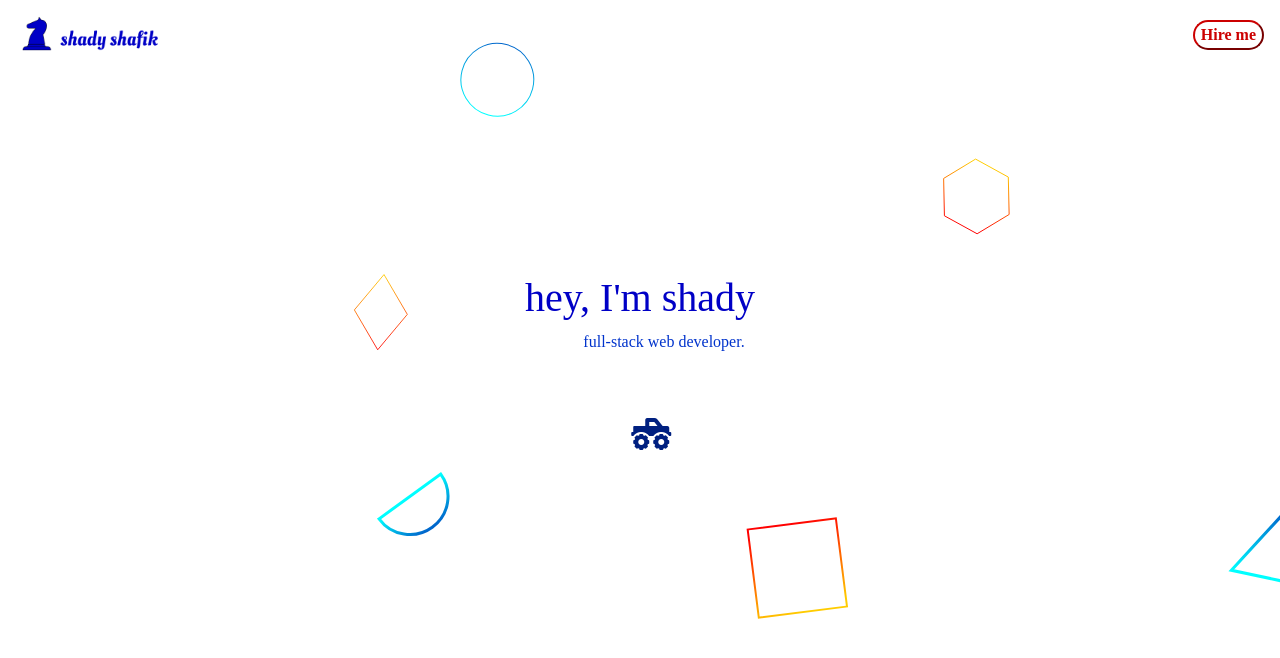
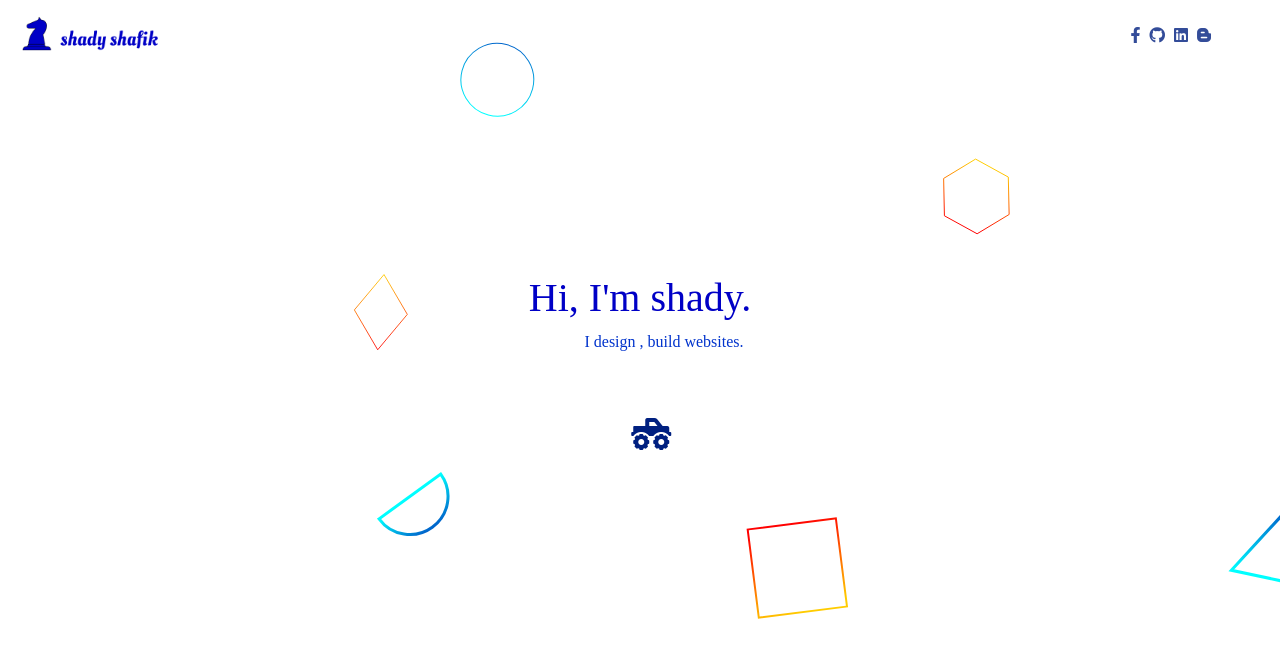
Before and after one commit to shady-shafik/portfolio, a plain HTML site: page index.html in a window 1280 px wide. Drawn offline with nearby package versions, Linux system fonts and the light colour scheme; a web font is replaced by a local one.

Commit message:
icons position

```diff
--- a/index.css
+++ b/index.css
@@ -8,7 +8,15 @@ body{
     background-attachment: fixed;
     background-size: cover;
 }
-
+ul{
+    list-style: none;
+}
+i{
+    cursor: pointer;
+}
+.my-color{
+    color: #002080;
+}
 button:focus{
     outline: 0 !important;
 }
@@ -19,9 +27,19 @@ button:focus{
     -webkit-animation-duration: 2s;
     animation-name: contentAnimation;
     animation-duration: 1s;
-
     font-family: 'Noto Serif JP',serif;
     height: 100vh;
+}
+
+.contact-icons{
+    position: fixed;
+    right:  5%;
+    top: 3%;
+    opacity: .8;
+}
+.contact-icons > li {
+    display: inline;
+    margin-right:5px ;
 }
 /* .font{
     font-family: 'Indie Flower', cursive;
--- a/index.html
+++ b/index.html
@@ -22,15 +22,27 @@
     <div class="content" id="content" style="display:none;">
         <!-- navbar -->
         <nav class="navbar  navbar-light ">
-            <a class="navbar-brand " href="#"><img class="w-75 " src="imgs/myLogo.png" alt=""></a>
-              <button class="cta" >Hire me  </button>
+            <div class="d-flex flex-row w-50 ">
+                <div class="navbar-brand "><a  href="#"><img class="w-75 align-top" src="imgs/myLogo.png" alt="logo"></a></div>
+            </div>
+            <div class="d-flex flex-row-reverse">
+                <ul class="contact-icons">
+                    <li class="my-color"><i class="fab fa-facebook-f"></i></li>
+                    <li class="my-color"><i class="fab fa-github"></i></li>
+                    <li class="my-color"><i class="fab fa-linkedin"></i></li>
+                    <li class="my-color"><i class="fab fa-blogger-b"></i></li>
+                </ul>
+            </div>
+
+
+
         </nav>
 
         <div class="container h-75 mt-5 pb-5">
             <div class="row justify-content-center align-items-center h-75 mt-5">
                 <div class="col-md-6 text-center">
-                    <h1 class="myGreeting">hey, I'm shady</h1>
-                    <p class="myTitle  ml-5">full-stack web developer.</p>
+                    <h1 class="myGreeting">Hi, I'm shady.</h1>
+                    <p class="myTitle  ml-5">I design , build websites.</p>
 
                     <div class="icon  py-5">
                         <i class="fas fa-truck-monster fa-2x"></i>
@@ -38,7 +50,11 @@
                 </div>
             </div>
         </div>
+        <!-- my work -->
+        <div class="container">
 
+        </div>
+        <!-- my work -->
     </div>
 
 
```
